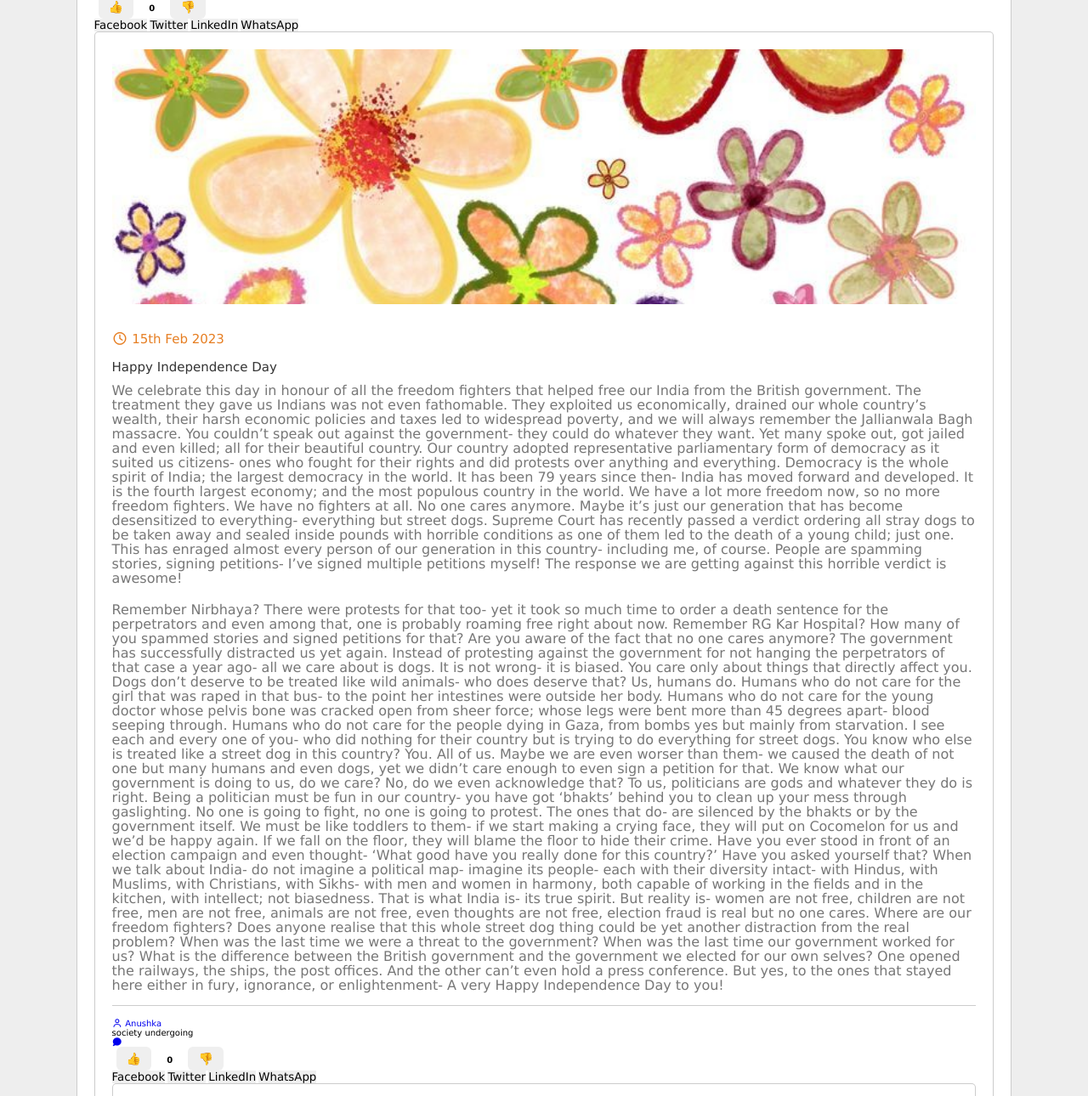
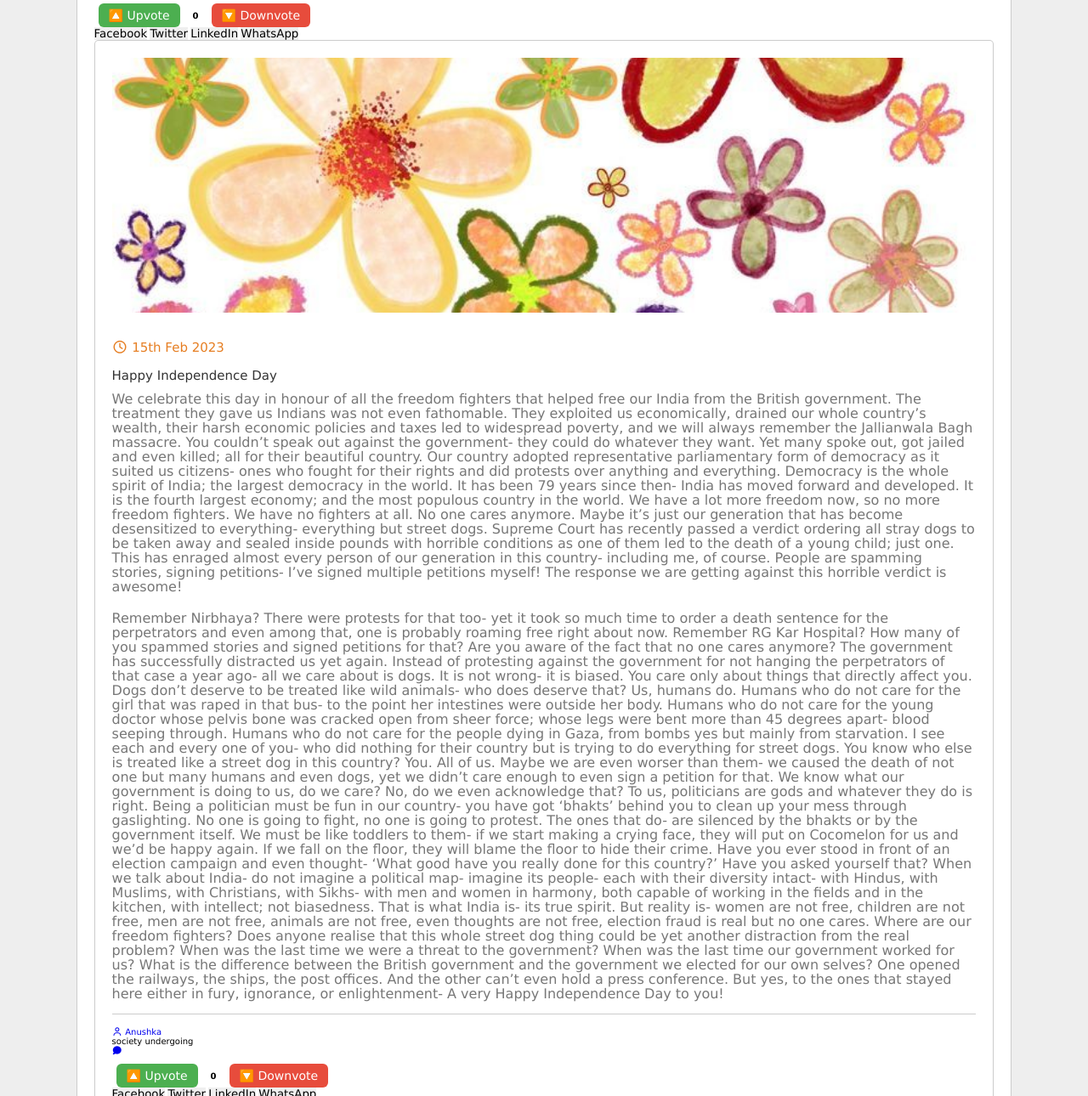
Before and after one commit to nushk1e/Anushka-Srivastaa-308-Blog-Website, a plain HTML site: page index.html in a window 1280 px wide. Shown: the part 1454-2744 px from the top of the page at 85% size. Drawn offline with Linux system fonts and the light colour scheme.

Commit message:
Update index.html

```diff
--- a/index.html
+++ b/index.html
@@ -67,11 +67,11 @@
                      <a href="comment.html"><i class="fa-solid fa-comment"></i></a>
                     </div>
                     <!-- Voting Section -->
-  <div class="vote-section">
-    <button class="vote-btn" onclick="vote(1, 'up')">👍</button>
-    <span id="votes-1" class="vote-count">0</span>
-    <button class="vote-btn" onclick="vote(1, 'down')">👎</button>
-  </div>
+                <div class="votes">
+      <button class="vote-btn upvote" onclick="vote(1, 'up')">🔼 Upvote</button>
+      <span class="vote-count" id="votes-1">0</span>
+      <button class="vote-btn downvote" onclick="vote(1, 'down')">🔽 Downvote</button>
+    </div>
 
   <!-- Sharing Section -->
   <div class="share-buttons">
@@ -114,11 +114,11 @@
                      <a href="comment.html"><i class="fa-solid fa-comment"></i></a>
                     </div>
                     <!-- Voting Section -->
-  <div class="vote-section">
-    <button class="vote-btn" onclick="vote(2, 'up')">👍</button>
-    <span id="votes-2" class="vote-count">0</span>
-    <button class="vote-btn" onclick="vote(2, 'down')">👎</button>
-  </div>
+                <div class="votes">
+      <button class="vote-btn upvote" onclick="vote(2, 'up')">🔼 Upvote</button>
+      <span class="vote-count" id="votes-2">0</span>
+      <button class="vote-btn downvote" onclick="vote(2, 'down')">🔽 Downvote</button>
+    </div>
 
   <!-- Sharing Section -->
   <div class="share-buttons">
@@ -157,11 +157,11 @@
                      <a href="comment.html"><i class="fa-solid fa-comment"></i></a>
                     </div>
                     <!-- Voting Section -->
-  <div class="vote-section">
-    <button class="vote-btn" onclick="vote(3, 'up')">👍</button>
-    <span id="votes-3" class="vote-count">0</span>
-    <button class="vote-btn" onclick="vote(3, 'down')">👎</button>
-  </div>
+                <div class="votes">
+      <button class="vote-btn upvote" onclick="vote(3, 'up')">🔼 Upvote</button>
+      <span class="vote-count" id="votes-3">0</span>
+      <button class="vote-btn downvote" onclick="vote(3, 'down')">🔽 Downvote</button>
+    </div>
 
   <!-- Sharing Section -->
   <div class="share-buttons">
```
